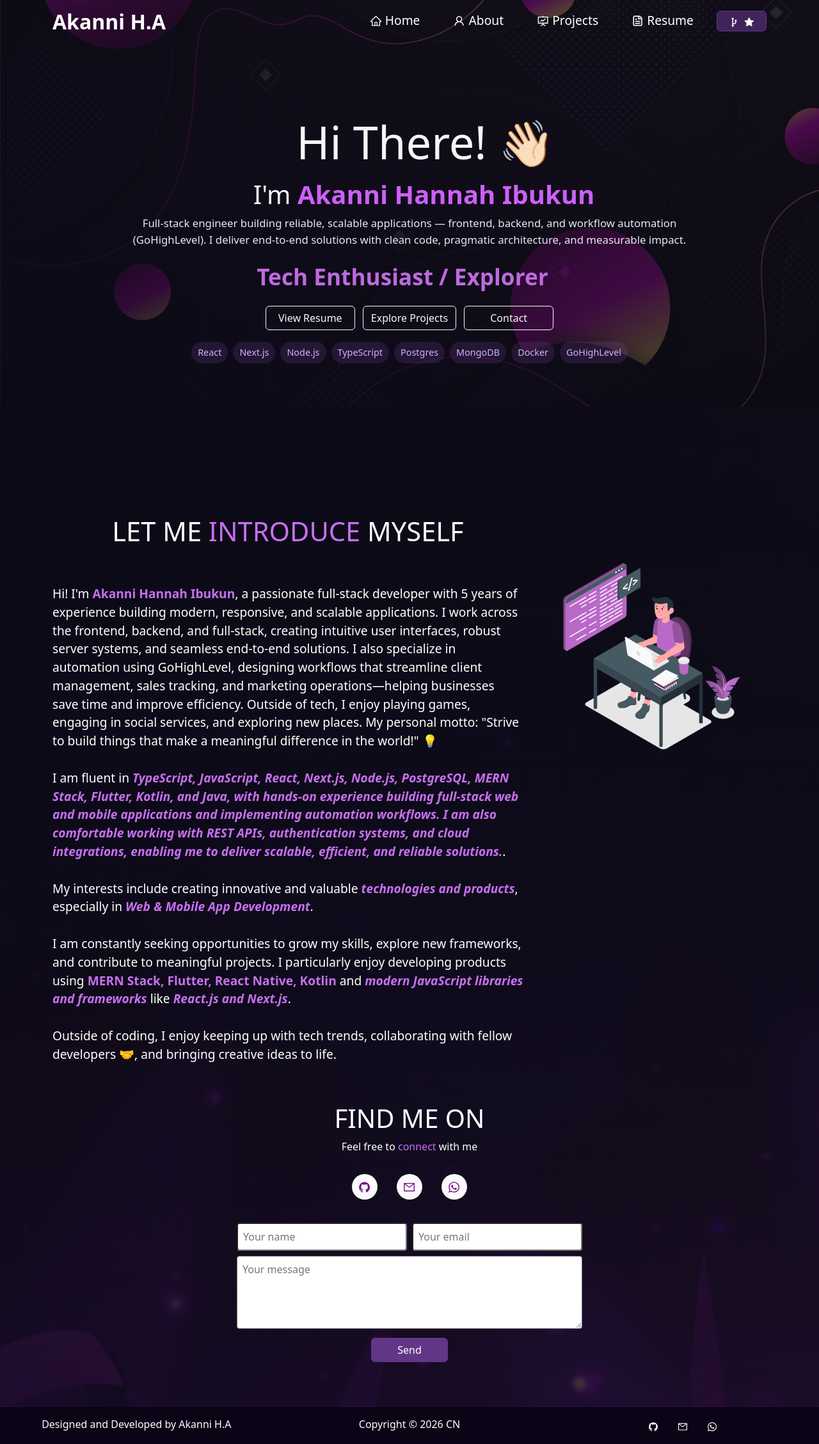
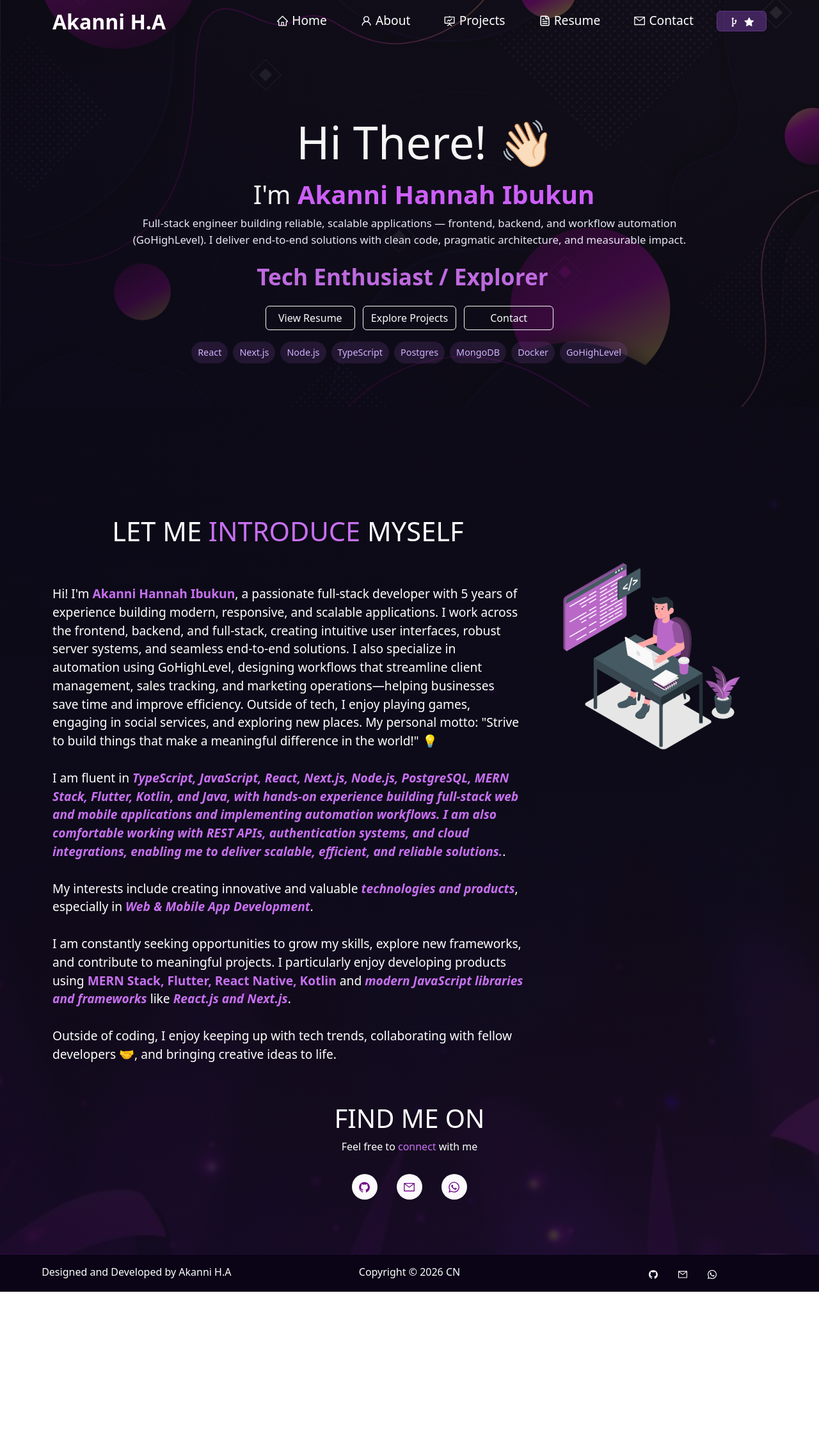
Before and after one commit to Zionstone0909/portfolio, a React (Create React App) app: page / in a window 1280 px wide. Shown: the whole page at 64% size. After the commit the page ends 2019 px from the top, so only its background shows below. Built offline with nearby package versions, Linux system fonts and the light colour scheme.

Commit message:
Remove Contact form from Home2 and add Contact link to Navbar

```diff
--- a/src/components/Home/Home2.js
+++ b/src/components/Home/Home2.js
@@ -7,41 +7,6 @@ import { AiFillGithub, AiOutlineMail } from "react-icons/ai";
 import { FaWhatsapp } from "react-icons/fa";
 
 function Home2() {
-  const [form, setForm] = useState({ name: "", email: "", message: "" });
-
-  function ContactForm() {
-    function handleChange(e) {
-      const { name, value } = e.target;
-      setForm((f) => ({ ...f, [name]: value }));
-    }
-
-    function handleSubmit(e) {
-      e.preventDefault();
-      // basic validation
-      if (!form.name.trim() || !form.email.trim() || !form.message.trim()) {
-        alert("Please fill your name, email and message before sending.");
-        return;
-      }
-      const subject = encodeURIComponent(`Contact from ${form.name || "Portfolio"}`);
-      const body = encodeURIComponent(`Name: ${form.name}\nEmail: ${form.email}\n\nMessage:\n${form.message}`);
-      window.location.href = `mailto:hannahakanni7@gmail.com?subject=${subject}&body=${body}`;
-    }
-
-    return (
-      <form onSubmit={handleSubmit}>
-        <div style={{ display: "flex", gap: 8, marginBottom: 8 }}>
-          <input name="name" value={form.name} onChange={handleChange} placeholder="Your name" style={{ flex: 1, padding: 8, borderRadius: 4 }} />
-          <input name="email" value={form.email} onChange={handleChange} placeholder="Your email" style={{ flex: 1, padding: 8, borderRadius: 4 }} />
-        </div>
-        <div>
-          <textarea name="message" value={form.message} onChange={handleChange} placeholder="Your message" rows={4} style={{ width: "100%", padding: 8, borderRadius: 4 }} />
-        </div>
-        <div style={{ marginTop: 8, textAlign: "center" }}>
-          <button type="submit" className="btn btn-primary" style={{ minWidth: 120 }}>Send</button>
-        </div>
-      </form>
-    );
-  }
   return (
     <Container fluid className="home-about-section" id="about">
       <Container>
@@ -120,11 +85,6 @@ Outside of tech, I enjoy playing games, engaging in social services, and explori
                 </a>
               </li>
             </ul>
-
-            {/* Contact form (opens mail client) */}
-            <div style={{ marginTop: 20, maxWidth: 540, marginLeft: "auto", marginRight: "auto" }}>
-              <ContactForm />
-            </div>
           </Col>
         </Row>
       </Container>
--- a/src/components/Navbar.js
+++ b/src/components/Navbar.js
@@ -10,6 +10,7 @@ import {
   AiOutlineHome,
   AiOutlineFundProjectionScreen,
   AiOutlineUser,
+  AiOutlineMail,
 } from "react-icons/ai";
 
 import { CgFileDocument } from "react-icons/cg";
@@ -90,6 +91,16 @@ function NavBar() {
               </Nav.Link>
             </Nav.Item>
 
+            <Nav.Item>
+              <Nav.Link
+                as={Link}
+                to="/contact"
+                onClick={() => updateExpanded(false)}
+              >
+                <AiOutlineMail style={{ marginBottom: "2px" }} /> Contact
+              </Nav.Link>
+            </Nav.Item>
+
             {/* <Nav.Item>
               <Nav.Link
                 href="https://soumyajitblogs.vercel.app/"
```
